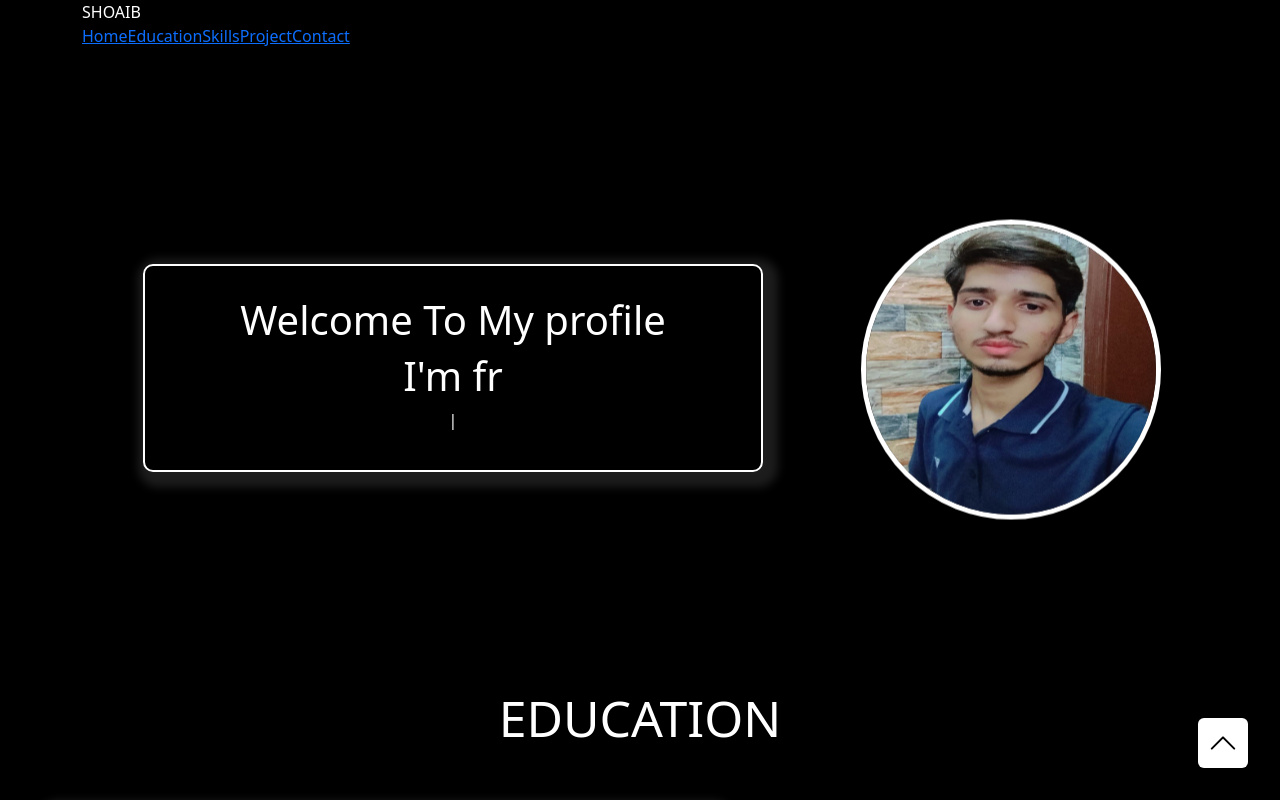
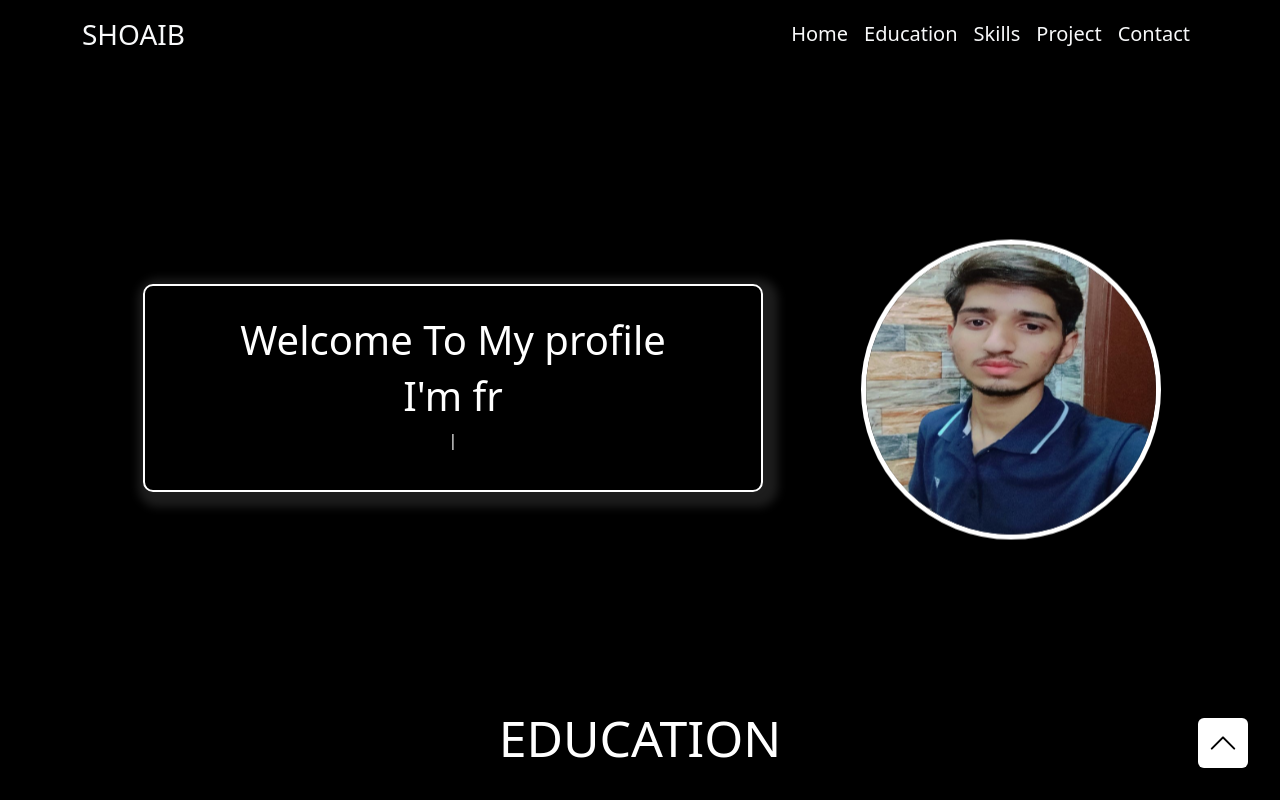
Before and after one commit to alialishoaibali1254/MShoaibDEV, a React (Vite) app: page / in a window 1280 px wide. Shown: the top 800 px of the page. Built offline with nearby package versions, Linux system fonts and the light colour scheme.

Commit message:
Update Navbar.jsx

```diff
--- a/src/components/Navbar.jsx
+++ b/src/components/Navbar.jsx
@@ -3,21 +3,23 @@ import React from 'react'
 const Navbar = () => {
   return (
     <>
-      <div className=" container nav_bar"
-      data-aos="fade-down"
-      data-aos-duration="1000"
-      >
-        <div className="left nav_item ">
-          SHOAIB
+      <nav className="navbar navbar-expand-lg navbar-dark bg-transparent">
+        <div className="container">
+          <a className="navbar-brand text-light fs-3" href="#home">SHOAIB</a>
+          <button className="navbar-toggler" type="button" data-bs-toggle="collapse" data-bs-target="#navbarNav" aria-controls="navbarNav" aria-expanded="false" aria-label="Toggle navigation">
+            <span className="navbar-toggler-icon"></span>
+          </button>
+          <div className="collapse navbar-collapse" id="navbarNav">
+            <div className="navbar-nav ms-auto">
+              <a className="nav-item nav-link text-light fs-5" href="#home">Home</a>
+              <a className="nav-item nav-link text-light fs-5" href="#education">Education</a>
+              <a className="nav-item nav-link text-light fs-5" href="#skills">Skills</a>
+              <a className="nav-item nav-link text-light fs-5"  href="#project">Project</a>
+              <a className="nav-item nav-link text-light fs-5 " href="#contact">Contact</a>
+            </div>
+          </div>
         </div>
-        <div className="right-item ">
-       <a href="#home" className="nav_items">Home</a>
-       <a href="#education" className="nav_items">Education</a>
-       <a href="#skills" className="nav_items">Skills</a>
-       <a href="#project" className="nav_items">Project</a>
-       <a href="#contact" className="nav_items">Contact</a>
-        </div>
-      </div>
+      </nav>
     </>
   )
 }
```
